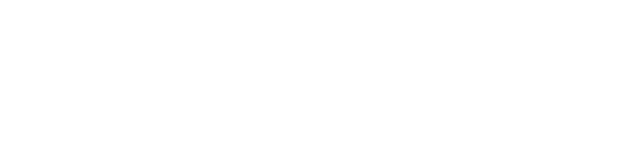
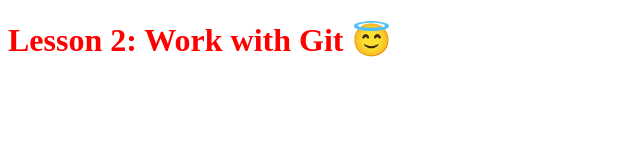
Before and after one commit to PavelNesnamov/58-git, a plain HTML site: page lesson-1/index.html in a window 1280 px wide. Shown: the whole page, without its empty margins (0-640 px from the left). Drawn offline with Linux system fonts and the light colour scheme.

Commit message:
add h1 in html

```diff
--- a/lesson-1/index.html
+++ b/lesson-1/index.html
@@ -8,6 +8,6 @@
     <title>Document</title>
 </head>
 <body>
-
+    <h1>Lesson 2: Work with Git 😇</h1>
 </body>
 </html>
```
